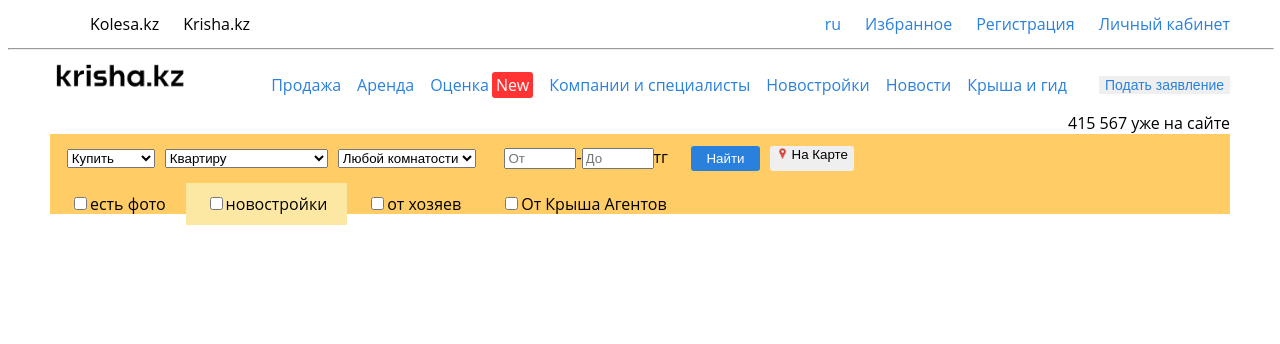
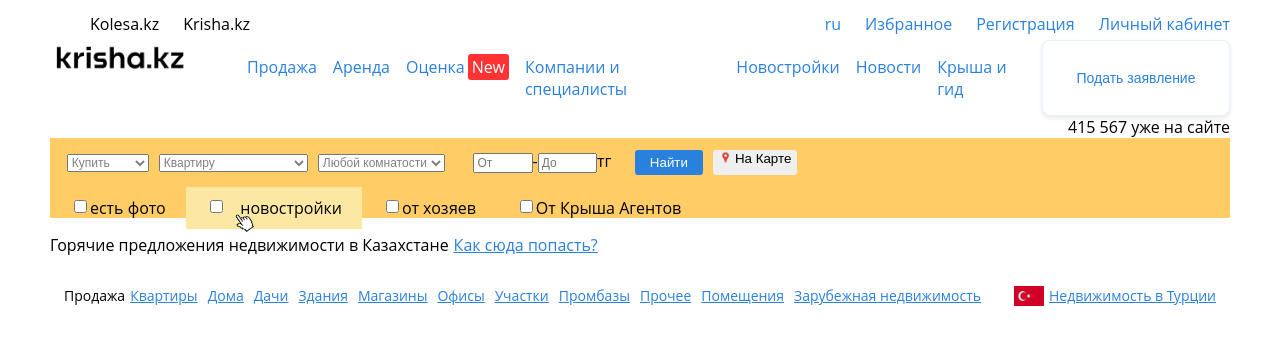
Before and after one commit to VoctorSaprygin/Krisha, a Nuxt app: page / in a window 1280 px wide. Shown: the top 344 px of the page. Built offline with nearby package versions, Linux system fonts and the light colour scheme.

Commit message:
создание слайдеров

```diff
--- a/components/Localization.vue
+++ b/components/Localization.vue
@@ -34,16 +34,7 @@
       </div>
 
     </div>
-    <hr class="line1"/>
-    <div class="header">
 
-    </div>
-    <div class="header">
-
-    </div>
-    <div class="header">
-
-    </div>
   </div>
 
 </template>
--- a/components/TheHeader.vue
+++ b/components/TheHeader.vue
@@ -75,12 +75,15 @@
     <input type="checkbox"  value="#">
     есть фото
   </label>
-  <br>
+  <div class="hoverNewBuildings">
   <label id="checkbox1" class="newBuildings">
     <input type="checkbox"   value="#">
+    <img  class="kursor" src="@/assets/kursor.png">
     новостройки
   </label>
-  <br>
+  <!-- <p>Первичное жильё</p>
+  <h>Ищите проверенные объявления от застройщиков.</h> -->
+</div>
   <label id="checkbox1">
     <input type="checkbox"  value="#">
     от хозяев
@@ -101,7 +104,7 @@
 }
 </script>
 
-<style scoped>
+<style scoped >
 .container{
 
   max-width: 1180px;
@@ -127,10 +130,7 @@
 a{
   text-decoration:none;
   color:#2a81dd;}
-.btn{
-  display: flex;
-  flex-direction: column;
-}
+
 li{
   list-style-type: none;
   /*padding: 0 5% ;*/
@@ -154,8 +154,16 @@
   border: none;
    outline: none;
    color:#2a81dd;
-
+   cursor:pointer;
    font-size: 14px;
+   min-width: 188px;
+ min-height: 36px;
+ border-radius: 8px;
+    border: 1px solid rgba(42,129,221,.1);
+    background: #fff;
+    box-shadow: 0 2px 4px rgba(28,24,25,.1);
+    transition: box-shadow .3s ease;
+    cursor:pointer;
 }
 .btn {
   display: flex;
@@ -202,22 +210,56 @@
   /* margin: 0 20px; */
   padding: 10px 20px;
   display: flex;
-  align-items: center;
+  align-items: flex-start;
 }
 .newBuildings{
+
+border-radius: 3px;
+
+}
+.newBuildings :hover{
+  background: white;
+border-radius: 3px;
+
+}
+.hoverNewBuildings {
   background: #fde8a3;
 }
+.hoverNewBuildings a  {
+display: none;
+}
+.hoverNewBuildings p  {
+  display: none;
+}
+
+.hoverNewBuildings:hover{
+  background: white;
+  color: black;
+position: relative;
+display:block;
+  /* border:  solid black 2px; */
+}
+.kursor{
+  position: relative;
+  top:15px ;
+  left:10px;
+ height:20px;
+ transform: rotate(-35deg);
+}
 .categories{
-  margin:1%
+  margin:1%;
 }
 .categories select{
   margin: 0 5px;
+  font-size: 12px;
+  color:grey;
 }
 .filter1{
   margin: 1%;
 }
 .filter1 input{
-  width: 5vw;
+  width: 4vw;
+  font-size: 12px;
 }
 
 
--- /dev/null
+++ b/components/TheSliders.vue
@@ -0,0 +1,88 @@
+<template>
+    <div class="container">
+
+        <div class="offer">
+        <p > Горячие предложения недвижимости в Казахстане</p>
+        <nuxt-link to="#">Как сюда попасть?</nuxt-link>
+        </div>
+        <div class="sliders">
+            <div class="links">
+            <p>Продажа</p>
+            <nuxt-link to="#">Квартиры</nuxt-link>
+            <nuxt-link to="#">Дома</nuxt-link>
+            <nuxt-link to="#">Дачи</nuxt-link>
+            <nuxt-link to="#">Здания</nuxt-link>
+            <nuxt-link to="#">Магазины</nuxt-link>
+            <nuxt-link to="#">Офисы</nuxt-link>
+            <nuxt-link to="#">Участки</nuxt-link>
+            <nuxt-link to="#">Промбазы</nuxt-link>
+            <nuxt-link to="#" >Прочее</nuxt-link>
+            <nuxt-link to="#">Помещения</nuxt-link>
+            <nuxt-link to="#">Зарубежная недвижимость</nuxt-link>
+         </div>
+            <div class="Turkey">
+              <img src="@/assets/Turkey.png">
+<nuxt-link to="#">Недвижимость в Турции</nuxt-link>
+
+</div>
+        </div>
+
+    </div>
+
+
+
+    </template>
+
+    <script>
+    export default {
+      name: "TheSliders"
+    }
+    </script>
+
+    <style scoped >
+    .container{
+
+max-width: 1180px;
+margin: 0 auto;
+
+}
+.sliders{
+    display: flex;
+    border: 5 sodid rgb(228, 7, 7);
+    justify-content: space-around;
+}
+.Turkey{
+   display: flex;
+   align-items: center;
+
+   font-size: 14px;
+}
+.Turkey a{
+   color:#2a81dd;
+}
+.Turkey img{
+    height: 20px;
+    width: 30px;
+    margin-right: 5px;
+}
+.links{
+    display: flex;
+    align-items: center;
+    font-size: 14px;
+}
+.links a{
+    margin: 0 5px;
+    color:#2a81dd;
+
+}
+.offer{
+    display: flex;
+    align-items: center
+
+}
+.offer a {
+   color:#2a81dd;
+   margin-left: 5px;
+
+}
+    </style>
--- a/pages/index.vue
+++ b/pages/index.vue
@@ -2,6 +2,7 @@
   <div class="container">
     <Localization/>
     <TheHeader/>
+    <TheSliders/>
   </div>
 </template>
 
@@ -9,13 +10,13 @@
 import Vue from 'vue'
 import Localization from "~/components/Localization.vue";
 import TheHeader from "~/components/TheHeader.vue";
-
+import TheSliders from "~/components/TheSliders.vue";
 export default Vue.extend({
   name: 'IndexPage',
   components: {
     Localization,
     TheHeader,
-
+    TheSliders,
   }
 })
 
```
Also changed, not shown: assets/Turkey.png (added), assets/kursor.png (added).
